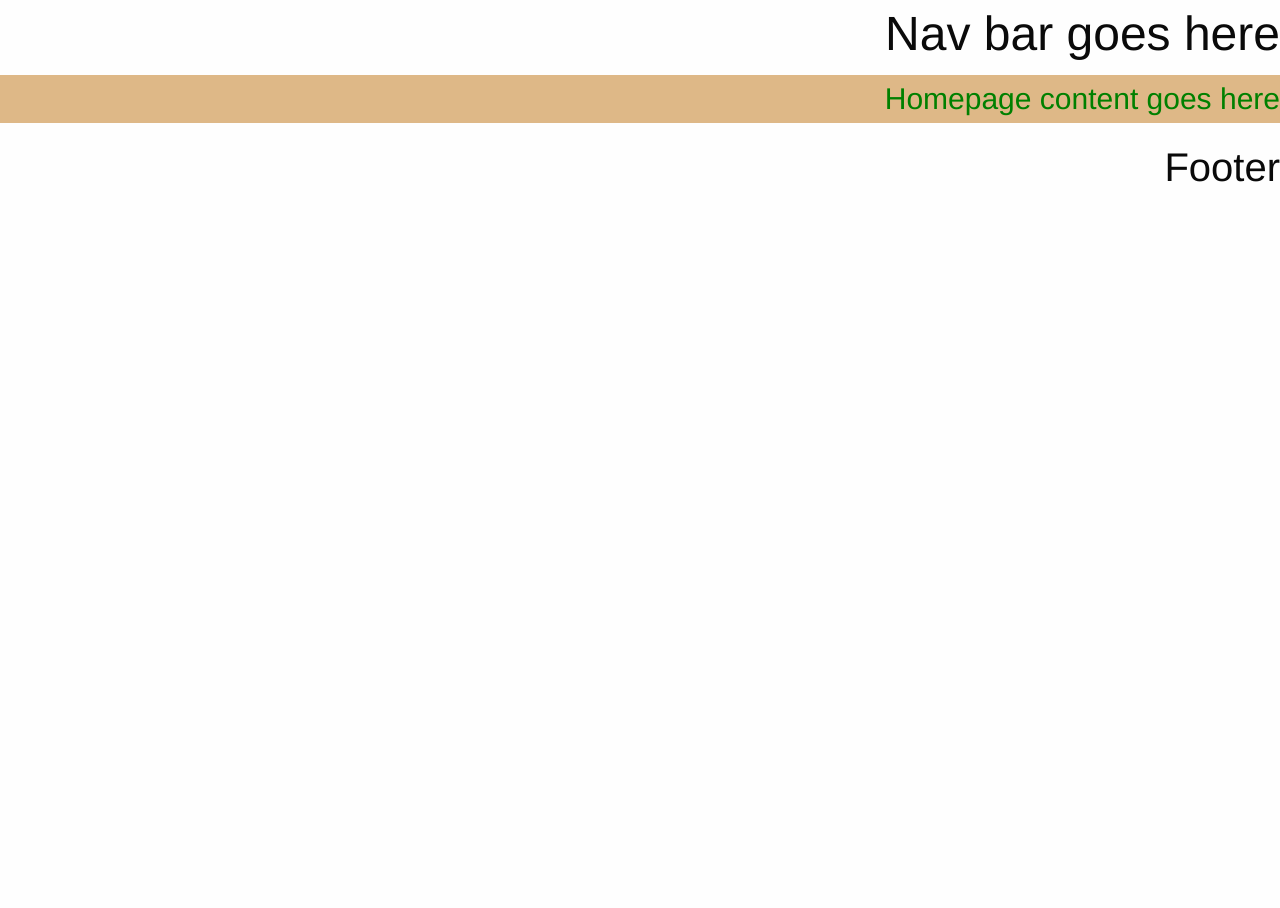
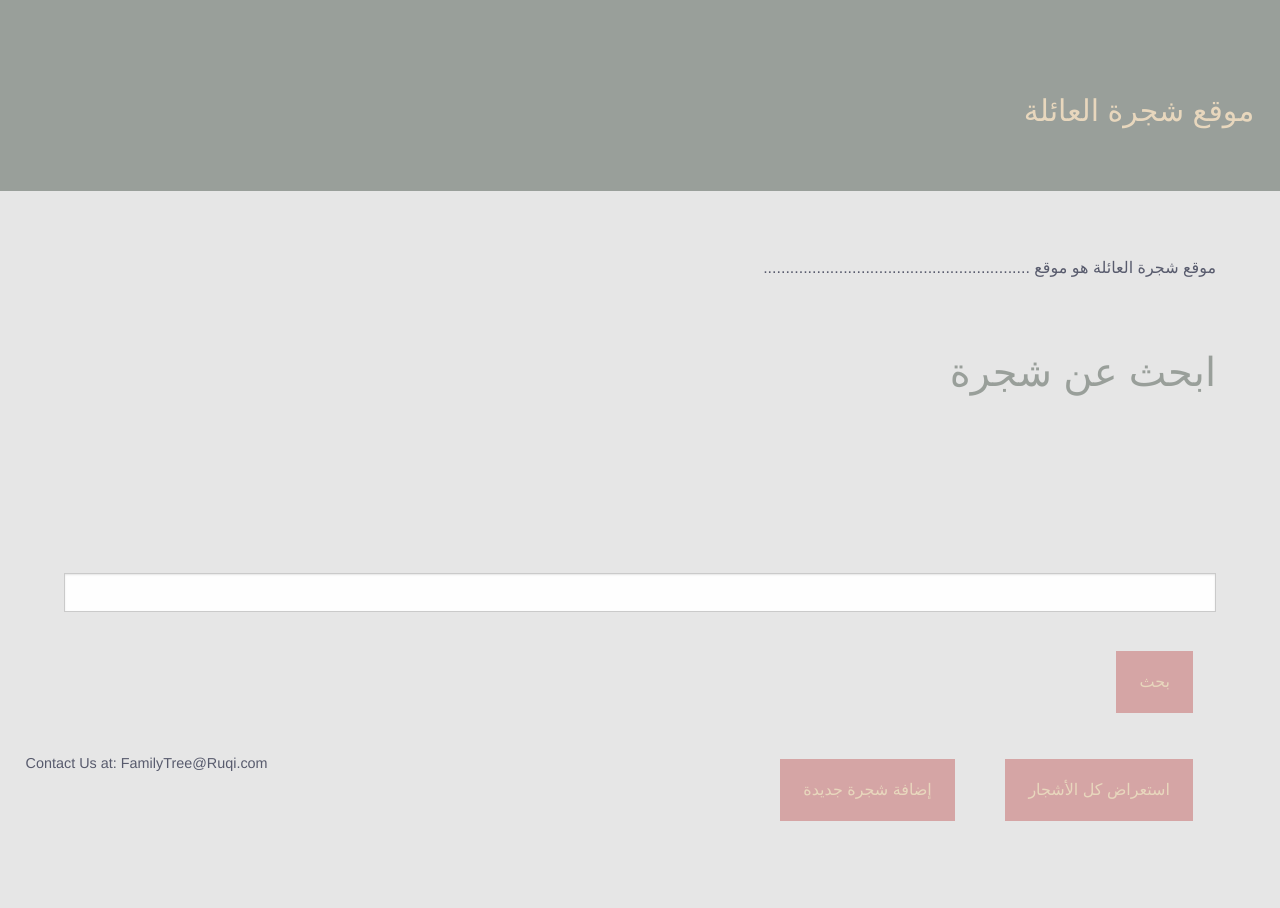
Before and after one commit to TeamFamilyTree/FamilyTree, a Django app: page / in a window 1280 px wide. Before the commit the page ends 182 px from the top, so only its background shows below. Run offline with Django 3.2, Linux system fonts and the light colour scheme.

Commit message:
CSS sheet
added CSS sheet + New Tree html page and edited index.html

```diff
--- a/familytree/__shared__/css/app.css
+++ b/familytree/__shared__/css/app.css
@@ -1,15 +1,96 @@
 
-.top-bar {
-    color: burlywood;
+* {
+   /* to be decided: font-family: */
+}
+/* Element Selectors ------------ */
+
+/* Color Pallet:
+    #585b6d -> Dark Grey
+    #999f9a -> Grey
+    #abc9be -> Pastel Green
+    #d5a5a5 -> Pink
+    #e8d7bd -> Biege
+*/
+
+
+body {
+    background-color: #e6e6e6;
+
+}
+
+header {
+    background-color: #999f9a;
+    padding-bottom: 2%;
+    padding-top: 5%;
+}
+
+
+div {
+   margin: 5%;
+
 }
 
 p {
-    background-color: burlywood;
-    color: green;
-    font-size: 30px;
+
 }
 
-img {
-    height: 40px;
-    width: 50px;
+
+
+h1 {
+    color: #999f9a;
+
 }
+
+h2 {
+    color: #999f9a;
+    font-style: bold;
+}
+
+
+
+form {
+
+}
+
+button {
+    background-color: #d5a5a5;
+    padding: 2%;
+    margin: 2%;
+    color: #e8d7bd;
+}
+
+
+footer {
+    color: #585b6d;
+    position: absolute;
+    right: 0;
+    bottom: 0;
+    left: 0;
+    text-align: left;
+    font-size: 90%;
+    padding: 2%;
+    background-color:
+
+}
+
+
+/* Class Selectors ------------ */
+
+.title {
+    color: #e8d7bd ;
+    padding: 2%;
+    font-size: 30px;
+    font-style: bold;
+
+}
+
+.intro {
+    color: #585b6d;
+}
+
+/* iD Selectors ------------ */
+
+
+form {
+    margin-top: 15%;
+}
--- a/familytree/app/templates/app/base.html
+++ b/familytree/app/templates/app/base.html
@@ -11,10 +11,15 @@
 	</head>
 
 	<body>
-		<!-- Nav bar -->
-		<h1> Nav bar goes here </h1>
+		<header>
+					 <h1 class="title">موقع شجرة العائلة</h1>
+					 <img ref: "">
+			 </header>
 		{% block content %}
 		{% endblock %}
-		<h2> Footer </h2>
+		<footer>
+             Contact Us at: FamilyTree@Ruqi.com
+        </footer>
+
 	</body>
 </html>
--- a/familytree/app/templates/app/index.html
+++ b/familytree/app/templates/app/index.html
@@ -1,5 +1,23 @@
 {% extends 'app/base.html' %}
 
 {% block content %}
-<p> Homepage content goes here </p>
-{% endblock %}
+<div>
+            <p class="intro">موقع شجرة العائلة هو موقع ............................................................
+            </p>
+        </div>
+
+       <div>
+            <h2> ابحث عن شجرة</h2>
+            <form>
+                <fieldset>
+                    <input type="text" id="search" name="name_search">
+                    <button>بحث</button>
+                </fieldset>
+                <fieldset>
+                    <button>استعراض كل الأشجار</button>
+                    <button> إضافة شجرة جديدة</button>
+                </fieldset>
+
+           </form>
+        </div>
+        {% endblock %}
```
Also changed, not shown: familytree/app/templates/app/tree.html (added, +24 -0 lines).
